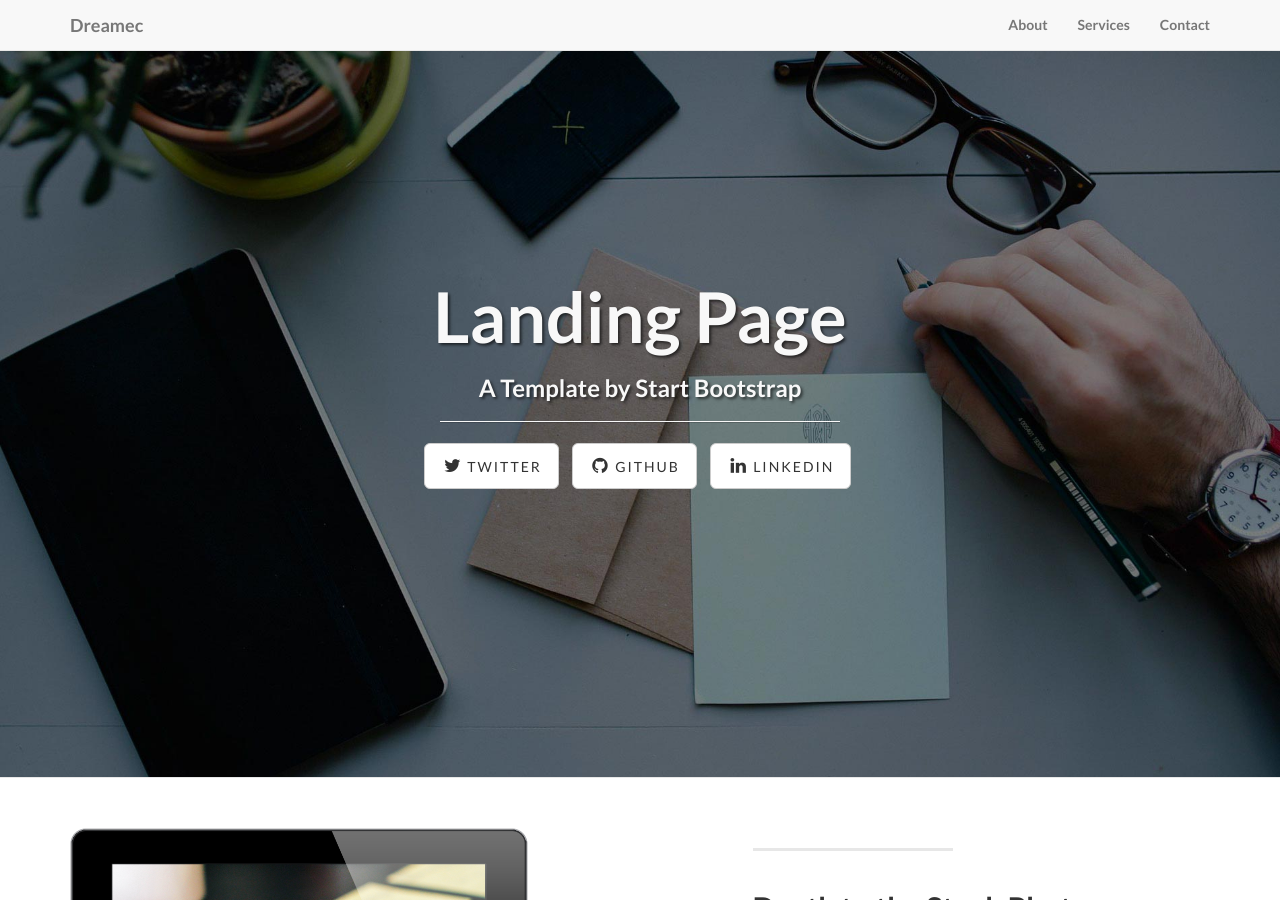
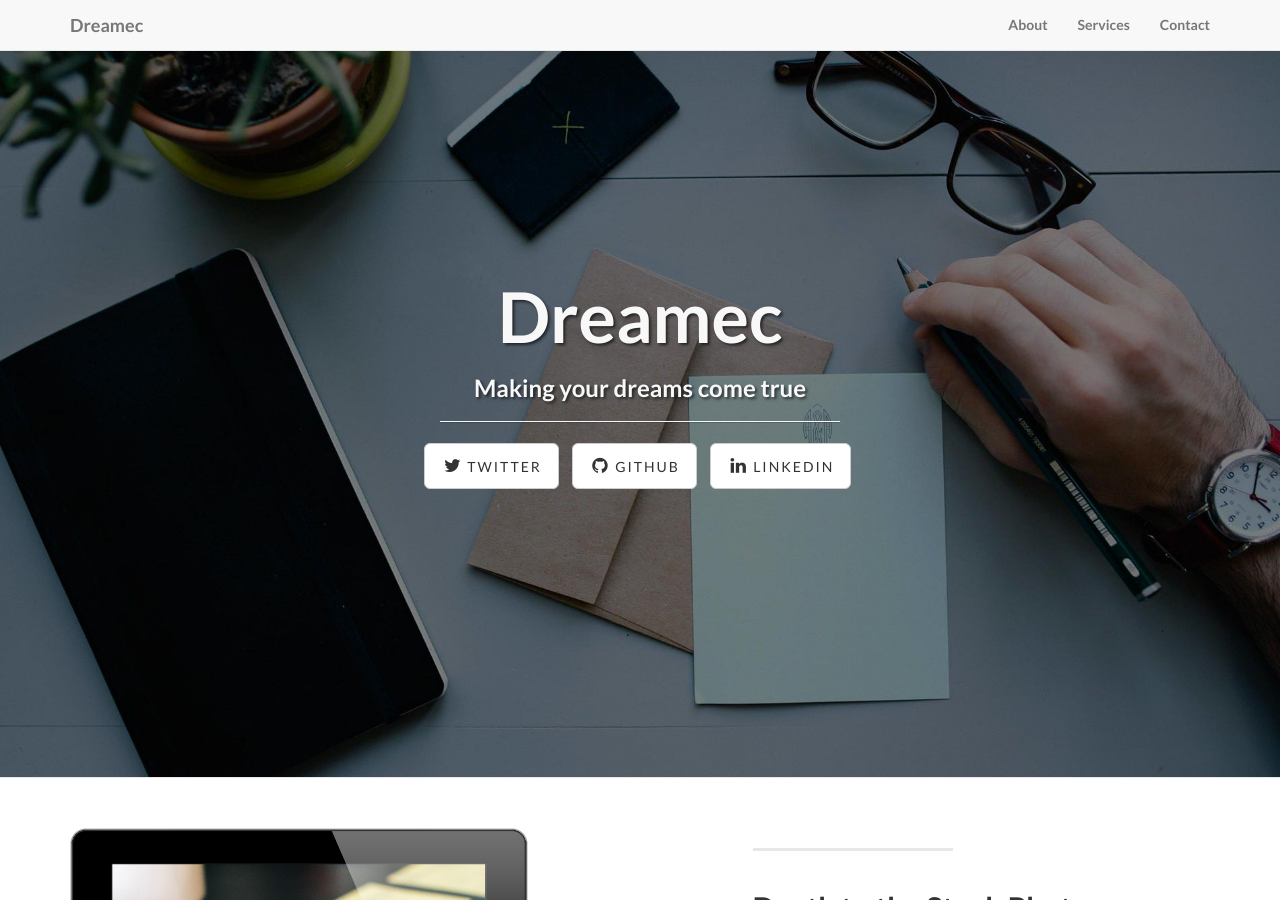
Before and after one commit to dreamec/dreamec.github.io, a Jekyll site: the page built from index.html, in a window 1280 px wide and 900 px high. Built offline with Jekyll 4.4.1, drawn with Linux system fonts in a browser that asks for light colours.

Commit message:
Adaptación del contenido del tema jekyll

```diff
--- a/index.html
+++ b/index.html
@@ -1,5 +1,5 @@
 ---
 layout: default
-title: Landing Page
-subTitle: A Template by Start Bootstrap
+title: Dreamec
+subTitle: Making your dreams come true
 ---
```
Also changed, not shown: 1 other file.
